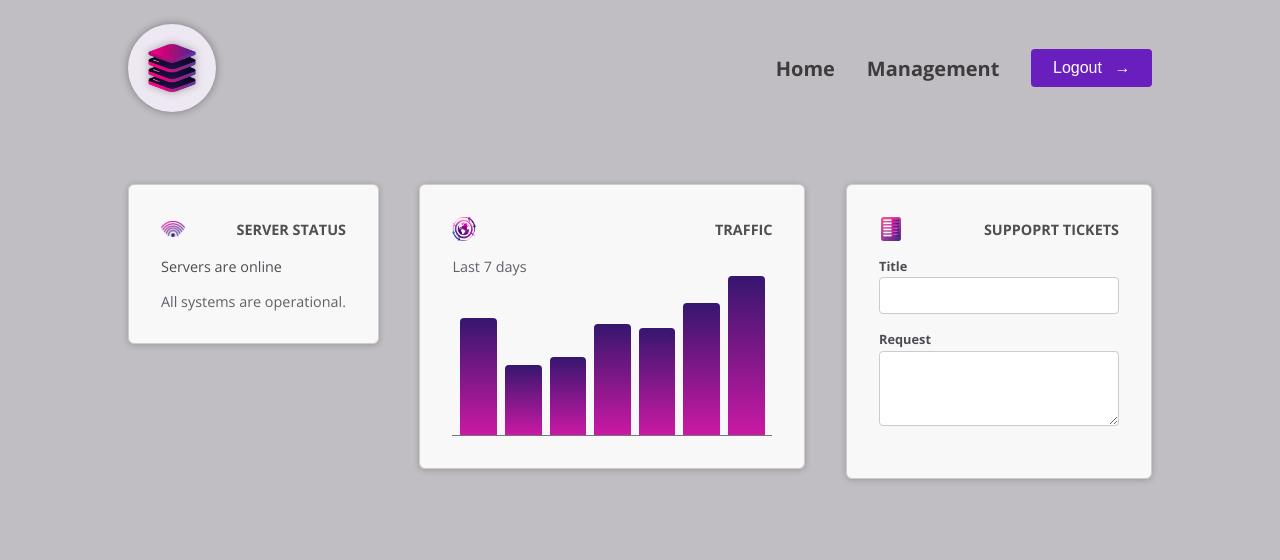
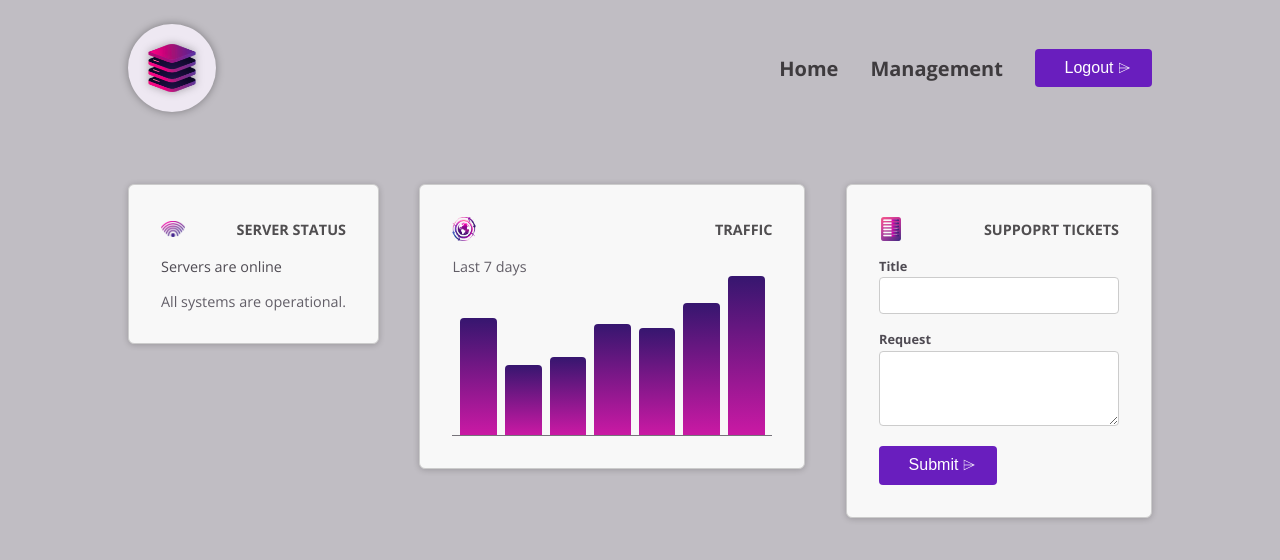
Before and after one commit to IAmBaconator/Angular-Essentials-Components-Templates-Deep-Dive, an Angular app: page / in a window 1280 px wide. Shown: the top 560 px of the page. Built offline with nearby package versions, Linux system fonts and the light colour scheme.

Commit message:
Migrated Button component into all application buttons.

```diff
--- a/src/app/dashboard/tickets/new-ticket/new-ticket.component.html
+++ b/src/app/dashboard/tickets/new-ticket/new-ticket.component.html
@@ -8,7 +8,8 @@
         <textarea name="request" id="request" rows="3"></textarea>
     </p>
     <p>
-
+        <button appButton>
+            Submit ⌲
+        </button>
     </p>
-
 </form>
--- a/src/app/dashboard/tickets/new-ticket/new-ticket.component.ts
+++ b/src/app/dashboard/tickets/new-ticket/new-ticket.component.ts
@@ -1,9 +1,10 @@
 import { Component } from '@angular/core';
+import { ButtonComponent } from '../../../shared/button/button.component';
 
 @Component({
   selector: 'app-new-ticket',
   standalone: true,
-  imports: [],
+  imports: [ButtonComponent],
   templateUrl: './new-ticket.component.html',
   styleUrl: './new-ticket.component.css'
 })
--- a/src/app/header/header.component.html
+++ b/src/app/header/header.component.html
@@ -12,13 +12,8 @@
         <a href="/">Management</a>
       </li>
       <li>
-        <button>
-          <span>
-            Logout
-          </span>
-          <span class="icon">
-            →
-          </span>
+        <button appButton>
+          Logout ⌲
         </button>
       </li>
     </ul>
--- a/src/app/header/header.component.ts
+++ b/src/app/header/header.component.ts
@@ -1,9 +1,10 @@
 import { Component } from '@angular/core';
+import { ButtonComponent } from '../shared/button/button.component';
 
 @Component({
   selector: 'app-header',
   standalone: true,
-  imports: [],
+  imports: [ButtonComponent],
   templateUrl: './header.component.html',
   styleUrl: './header.component.css'
 })
--- a/src/app/shared/button/button.component.html
+++ b/src/app/shared/button/button.component.html
@@ -1,8 +1,6 @@
-<button>
-    <span>
-        Submit
-    </span>
-    <span class="icon">
-        ⌲
-    </span>
-</button>
+<span>
+    <ng-content />
+</span>
+<span class="icon">
+    <ng-content />
+</span>
--- a/src/app/shared/button/button.component.ts
+++ b/src/app/shared/button/button.component.ts
@@ -1,7 +1,7 @@
 import { Component } from '@angular/core';
 
 @Component({
-  selector: 'app-button',
+  selector: 'button[appButton]', //attribute selector https://angular.dev/guide/components/selectors
   standalone: true,
   imports: [],
   templateUrl: './button.component.html',
```
